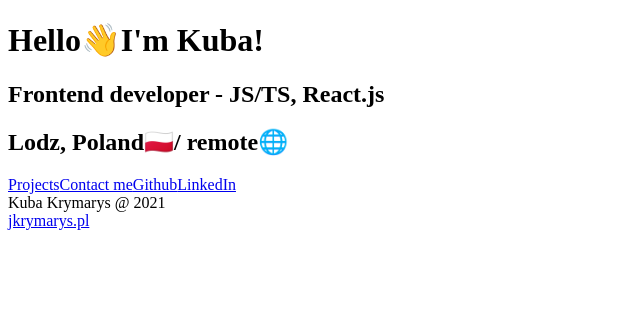
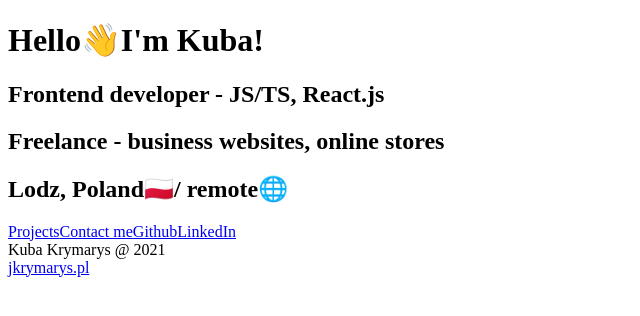
Before and after one commit to JKrymarys/my_website, a Next.js app: page / in a window 1280 px wide. Shown: the top 316 px of the page, without its empty margins (0-640 px from the left). Built offline with nearby package versions, Linux system fonts and the light colour scheme.

Commit message:
Extend bio

```diff
--- a/components/BaseLayout/index.tsx
+++ b/components/BaseLayout/index.tsx
@@ -27,6 +27,8 @@ export default function BaseLayout({ children }: any) {
           I&apos;m Kuba!
         </h1>
         <h2>Frontend developer - JS/TS, React.js</h2>
+        <h2>Freelance - business websites, online stores</h2>
+
         <h2>
           Lodz, Poland
           <EmojiWrapper label="polish-flag">🇵🇱</EmojiWrapper>/ remote
```
